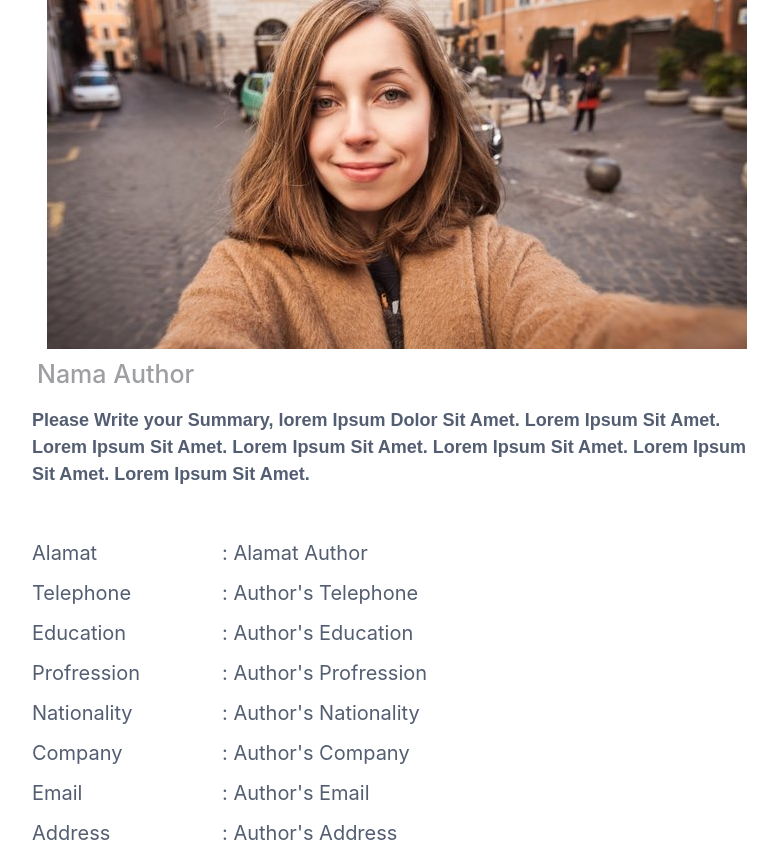
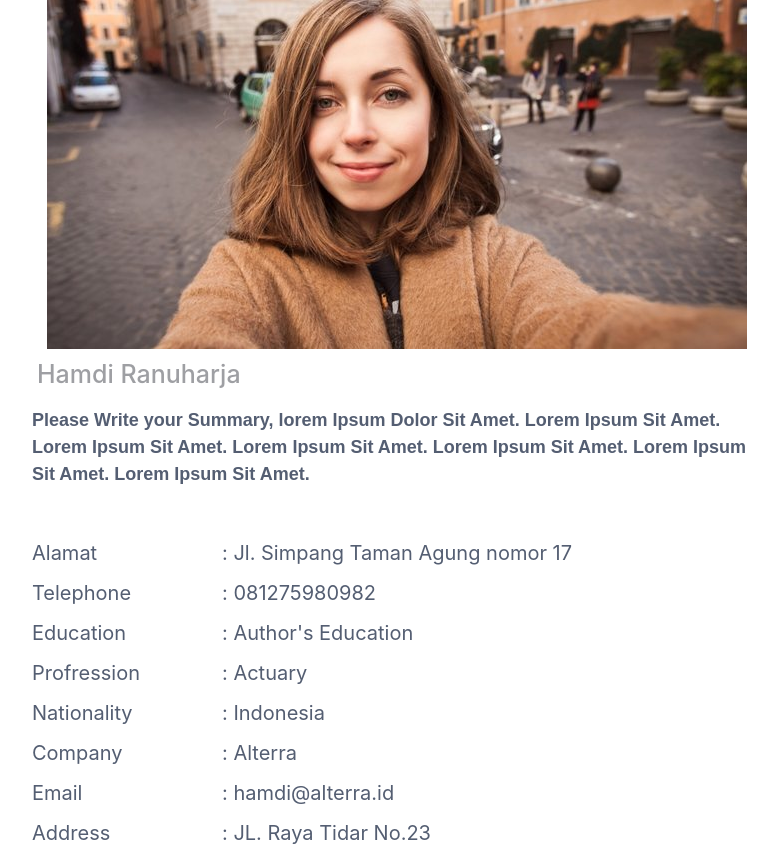
Before and after one commit to hamdiranu/Django_C, a Django app: page /author/ in a window 1280 px wide. Shown: the part 384-1242 px from the top of the page, without its empty margins (243-1021 px from the left). Run offline with Django 3.2, Linux system fonts and the light colour scheme; some libraries are stand-ins or nearby versions; some web fonts are replaced.

Commit message:
edit author

```diff
--- a/blog/templates/author.html
+++ b/blog/templates/author.html
@@ -13,7 +13,7 @@
         <img src="{% static 'img/author/author.jpg'%}">
     </div>
     <div class="nama_author">
-        <h3>Nama Author</h3>
+        <h3>Hamdi Ranuharja</h3>
     </div>
     <div class="container">
         <div class="row">
@@ -30,7 +30,7 @@
         <div class="row">
             <div class="col-2"></div>
             <div class="col-2 ">Alamat</div>
-            <div class="col-6 ">: Alamat Author</div>
+            <div class="col-6 ">: Jl. Simpang Taman Agung nomor 17</div>
             <div class="col-2"></div>
         </div>
     </div>
@@ -38,7 +38,7 @@
         <div class="row">
             <div class="col-2"></div>
             <div class="col-2 ">Telephone</div>
-            <div class="col-6 ">: Author's Telephone</div>
+            <div class="col-6 ">: 081275980982</div>
             <div class="col-2"></div>
         </div>
     </div>
@@ -54,7 +54,7 @@
         <div class="row">
             <div class="col-2"></div>
             <div class="col-2 ">Profression</div>
-            <div class="col-6 ">: Author's Profression</div>
+            <div class="col-6 ">: Actuary</div>
             <div class="col-2"></div>
         </div>
     </div>
@@ -62,7 +62,7 @@
         <div class="row">
             <div class="col-2"></div>
             <div class="col-2 ">Nationality</div>
-            <div class="col-6 ">: Author's Nationality</div>
+            <div class="col-6 ">: Indonesia</div>
             <div class="col-2"></div>
         </div>
     </div>
@@ -70,7 +70,7 @@
         <div class="row">
             <div class="col-2"></div>
             <div class="col-2 ">Company</div>
-            <div class="col-6 ">: Author's Company</div>
+            <div class="col-6 ">: Alterra</div>
             <div class="col-2"></div>
         </div>
     </div>
@@ -78,7 +78,7 @@
         <div class="row">
             <div class="col-2"></div>
             <div class="col-2 ">Email</div>
-            <div class="col-6 ">: Author's Email</div>
+            <div class="col-6 ">: hamdi@alterra.id</div>
             <div class="col-2"></div>
         </div>
     </div>
@@ -86,7 +86,7 @@
         <div class="row">
             <div class="col-2"></div>
             <div class="col-2 ">Address</div>
-            <div class="col-6 ">: Author's Address</div>
+            <div class="col-6 ">: JL. Raya Tidar No.23</div>
             <div class="col-2"></div>
         </div>
     </div>
```
